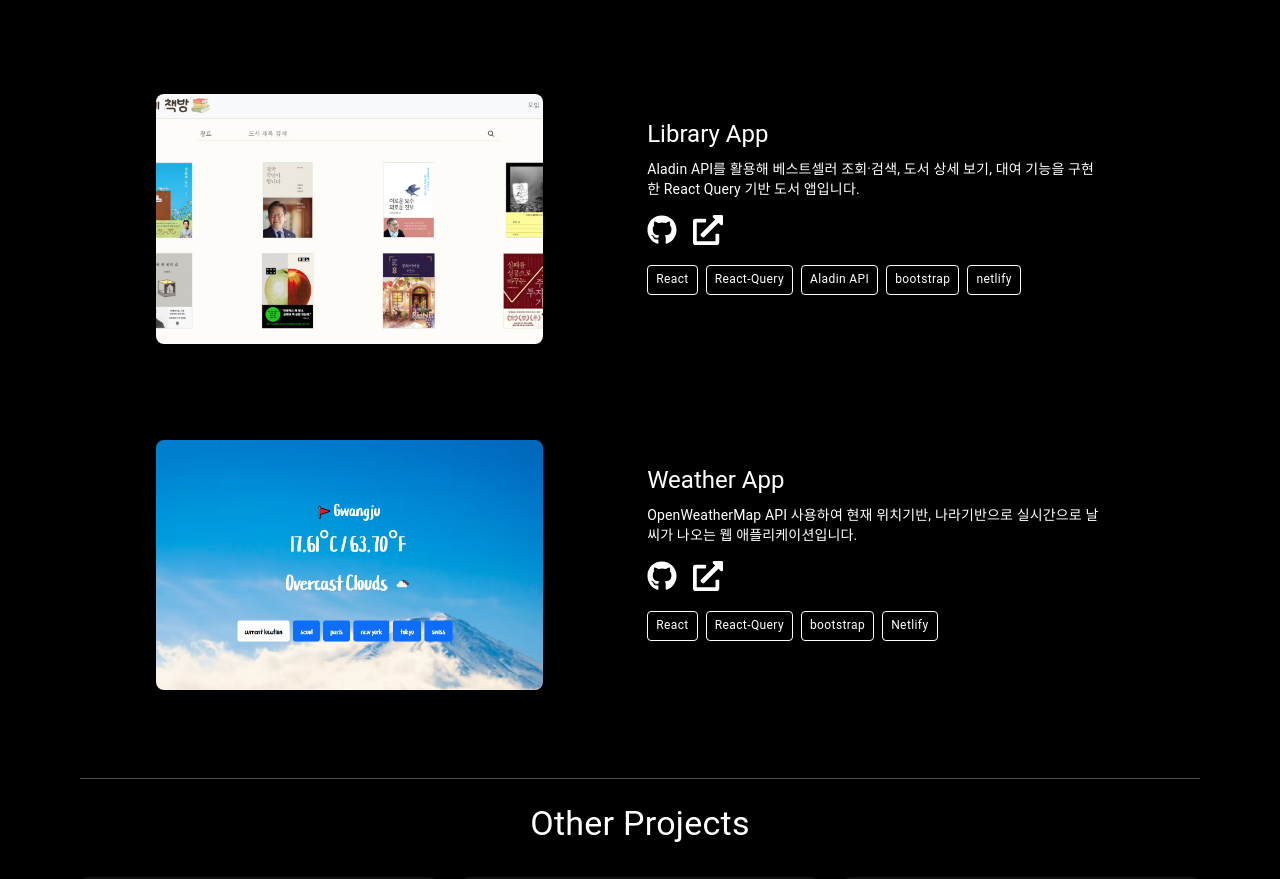
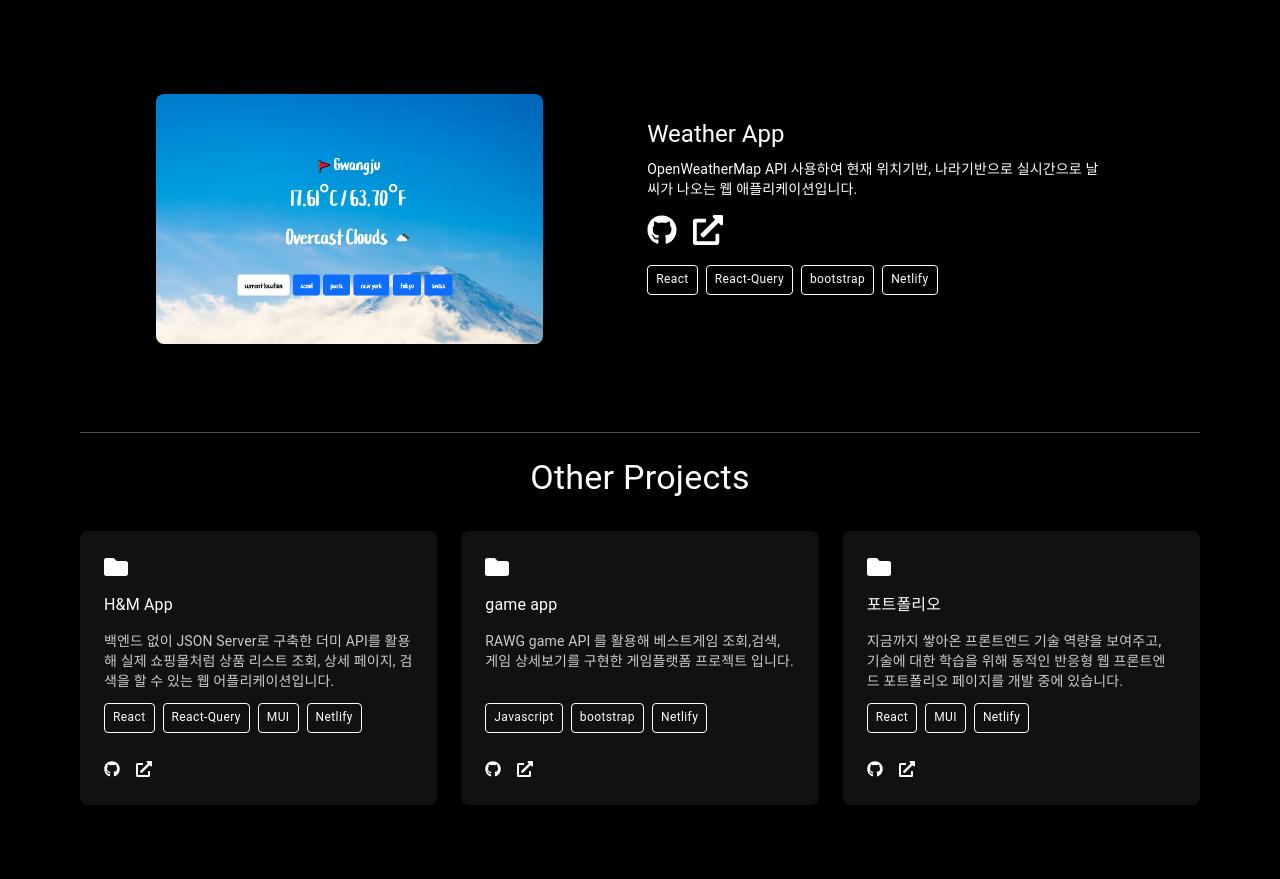
Before and after one commit to leealswl/portfolio, a React (Create React App) app: page / in a window 1280 px wide. Shown: the part 2410-3289 px from the top of the page. Built offline with nearby package versions, Linux system fonts and the light colour scheme; a web font is replaced by a local one.

Commit message:
pj modify

```diff
--- a/src/section/ProjectSection/ProjectSection.jsx
+++ b/src/section/ProjectSection/ProjectSection.jsx
@@ -24,14 +24,14 @@ const mainProjects = [
     desc: 'news API를 활용해 최신뉴스를 카테고리별로 조회할 수 있고, 검색 및 페이지네이션이 가능한 반응형 뉴스 웹 애플리케이션 입니다.',
     live: 'https://minji-newsapi-project.netlify.app/',
     repo: 'https://github.com/leealswl/new_api_project', },
-  {
-    title: 'Library App',
-    img: new URL('../../assets/images/projects-libraryapp.jpg', import.meta.url).href,
-    tech: ['React','React-Query', 'Aladin API','bootstrap',  'netlify'],
-    desc: 'Aladin API를 활용해 베스트셀러 조회·검색, 도서 상세 보기, 대여 기능을 구현한 React Query 기반 도서 앱입니다.',
-    live: 'https://nn-book.vercel.app/',
-    repo: 'https://github.com/leealswl/nnbooks',
-  },
+  // {
+  //   title: 'Library App',
+  //   img: new URL('../../assets/images/projects-libraryapp.jpg', import.meta.url).href,
+  //   tech: ['React','React-Query', 'Aladin API','bootstrap',  'netlify'],
+  //   desc: 'Aladin API를 활용해 베스트셀러 조회·검색, 도서 상세 보기, 대여 기능을 구현한 React Query 기반 도서 앱입니다.',
+  //   live: 'https://nn-book.vercel.app/',
+  //   repo: 'https://github.com/leealswl/nnbooks',
+  // },
 
     {
     title: 'Weather App',
```
